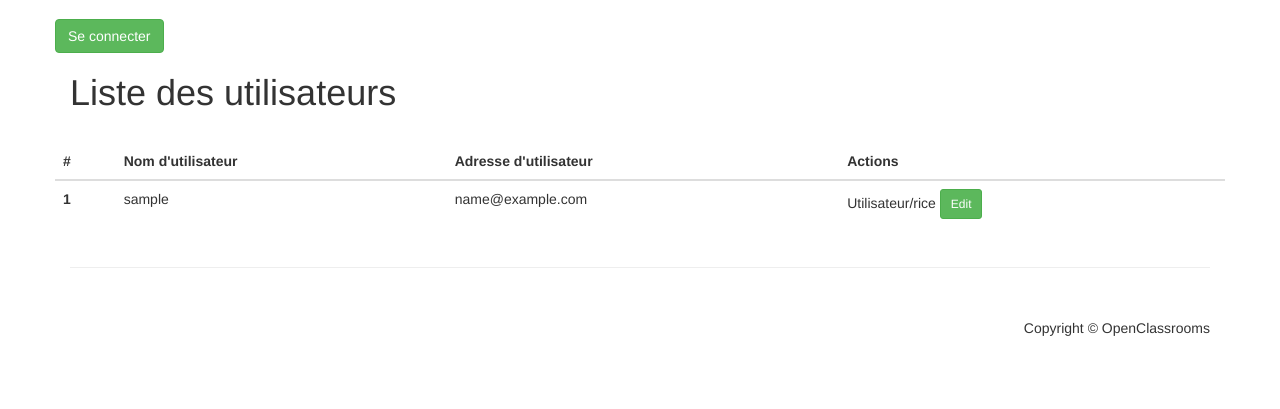
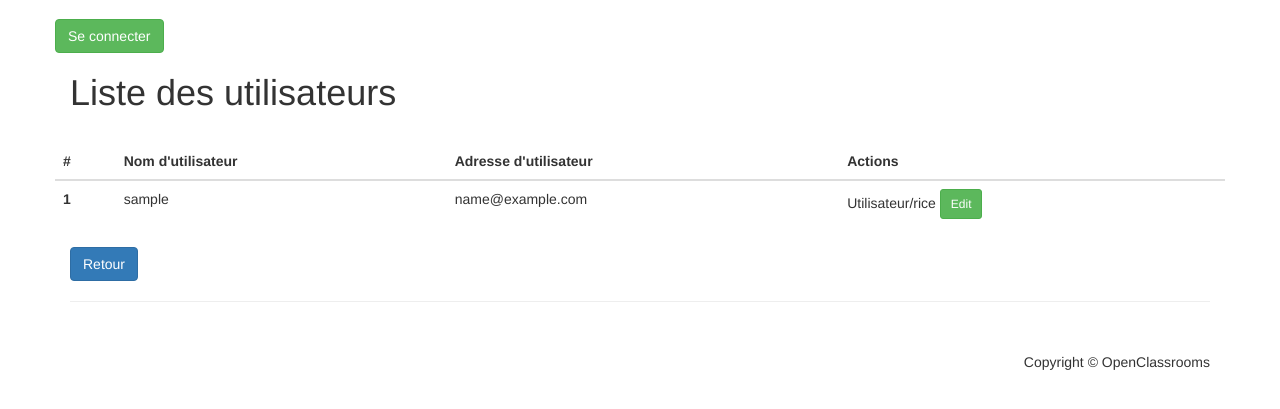
Before and after one commit to LeaVc11/P8_ToDo, a Symfony app: template templates/user/list.html.twig in a window 1280 px wide. Shown: the part 51-460 px from the top of the page. Run offline with Twig, Linux system fonts and the light colour scheme; the template is opened without the code that fills it: most values are stand-ins (such as "Sample title", 1, 10 or a date in 2020); some libraries are stand-ins or nearby versions.

Commit message:
update template

```diff
--- a/templates/task/create.html.twig
+++ b/templates/task/create.html.twig
@@ -1,4 +1,6 @@
 {% extends 'base.html.twig' %}
+
+{% block header_title %}<h1>Créer une tâche</h1>{% endblock %}
 
 {% block body %}
     <div class="row">
--- a/templates/user/create.html.twig
+++ b/templates/user/create.html.twig
@@ -10,5 +10,7 @@
         <br>
             <button type="submit" class="btn btn-success pull-right">Ajouter</button>
         {{ form_end(form) }}
+        <a href="{{ path('task_list') }}" class="btn btn-primary">Retour</a>
+
     </div>
 {% endblock %}
--- a/templates/user/list.html.twig
+++ b/templates/user/list.html.twig
@@ -45,4 +45,5 @@
             </table>
         </div>
     {% endif %}
+    <a href="{{ path('task_list') }}" class="btn btn-primary">Retour</a>
 {% endblock %}
```
